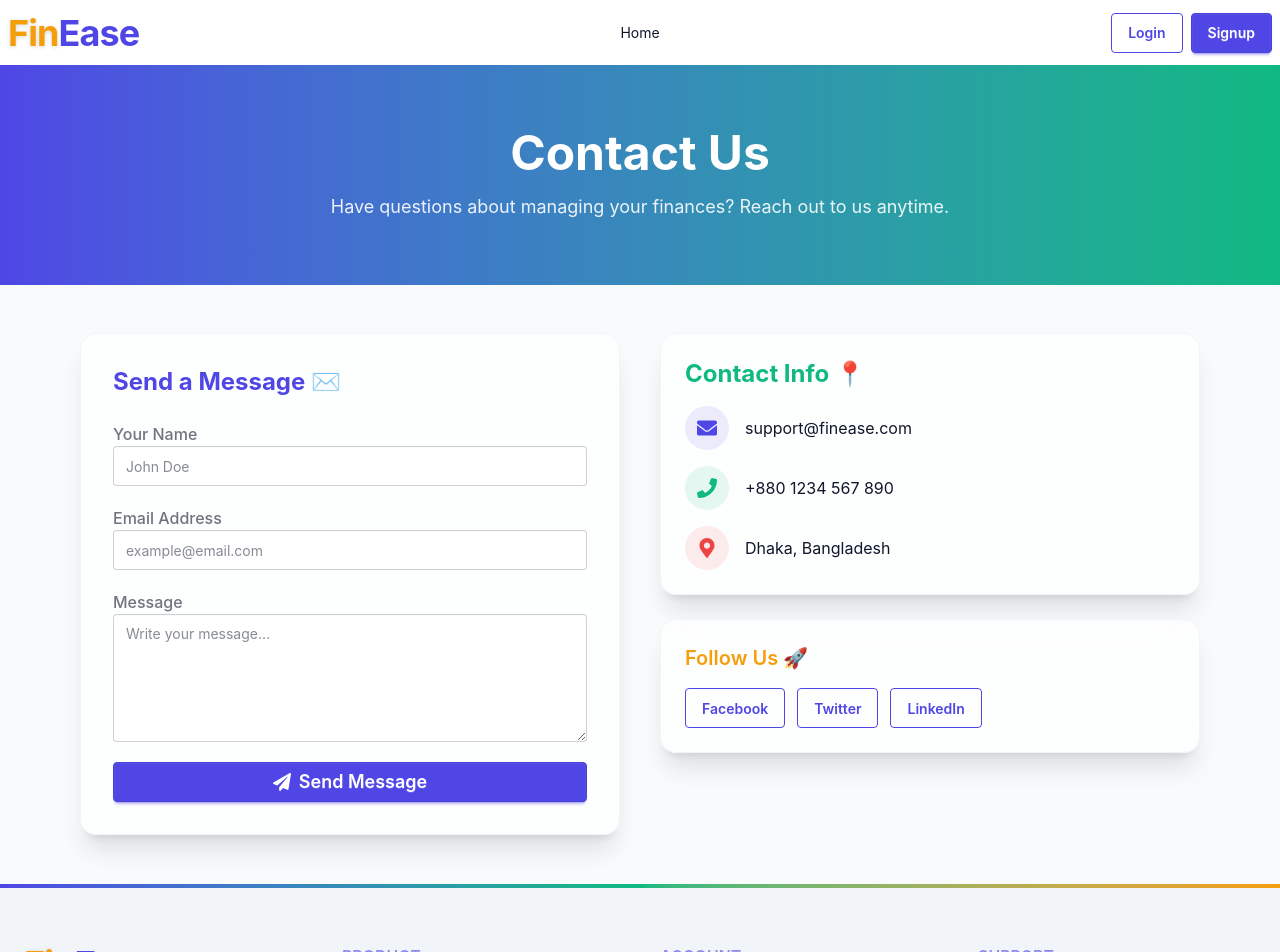
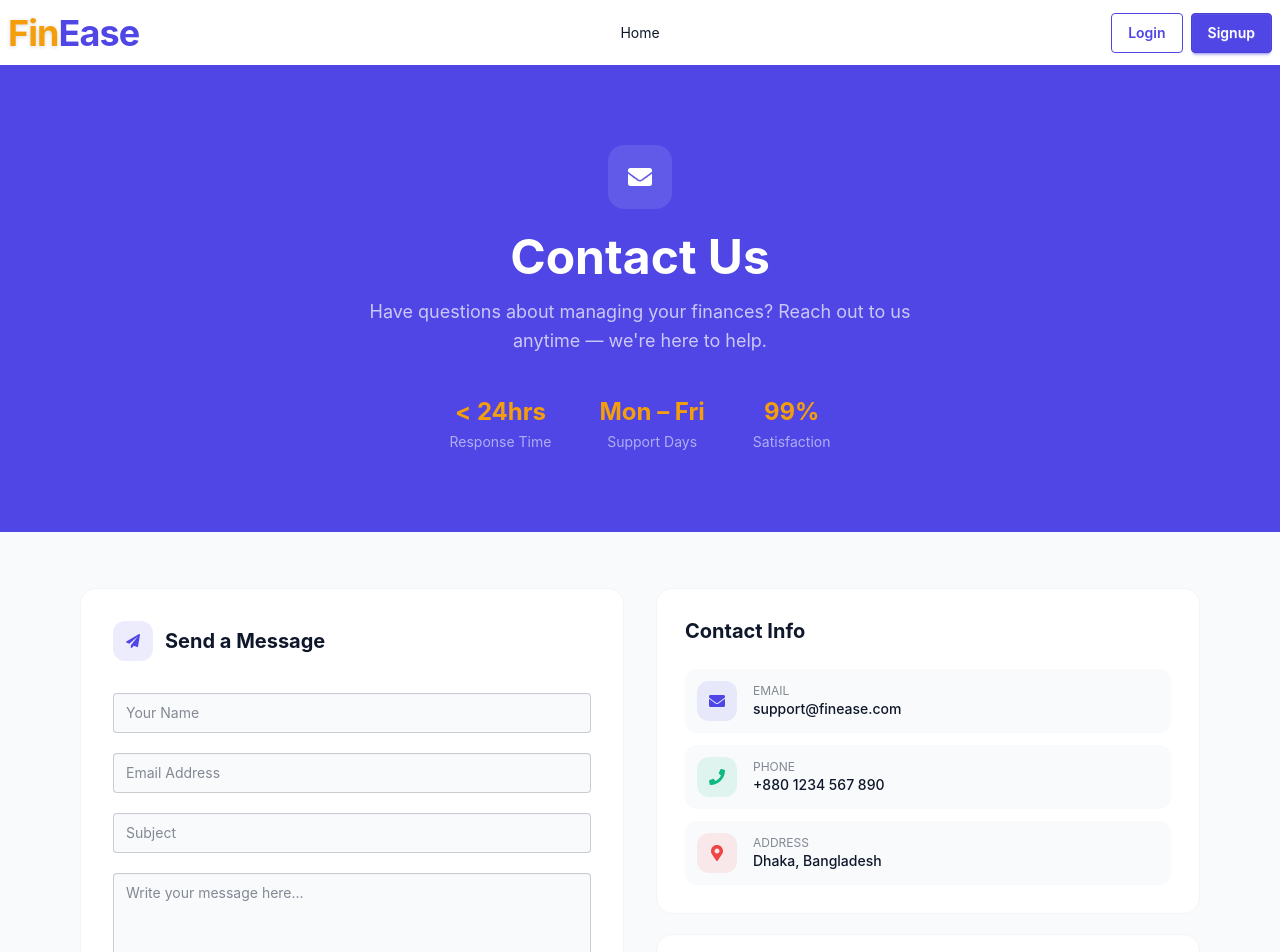
Before and after one commit to Al-Amin018555/FinEase-Client, a React (Vite) app: page /contact in a window 1280 px wide. Shown: the top 952 px of the page. Built offline with nearby package versions, Linux system fonts and the light colour scheme; no server answers.

Commit message:
updated contact page ui

```diff
--- a/public/contactData.json
+++ b/public/contactData.json
@@ -1,23 +1,20 @@
 {
     "title": "Contact Us",
-  "subtitle": "Have questions about managing your finances? Reach out to us anytime.",
+    "subtitle": "Have questions about managing your finances? Reach out to us anytime — we're here to help.",
+    "stats": [
+        { "value": "< 24hrs", "label": "Response Time" },
+        { "value": "Mon – Fri", "label": "Support Days" },
+        { "value": "99%", "label": "Satisfaction" }
+    ],
     "contactInfo": {
         "email": "support@finease.com",
         "phone": "+880 1234 567 890",
         "address": "Dhaka, Bangladesh"
     },
+    "availability": "Our support team is online — typically replies within a few hours.",
     "socialLinks": [
-    {
-      "name": "Facebook",
-      "url": "https://facebook.com"
-    },
-    {
-      "name": "Twitter",
-      "url": "https://twitter.com"
-    },
-    {
-      "name": "LinkedIn",
-      "url": "https://linkedin.com"
-    }
+        { "name": "Facebook", "url": "https://facebook.com" },
+        { "name": "Twitter", "url": "https://twitter.com" },
+        { "name": "LinkedIn", "url": "https://linkedin.com" }
     ]
 }
--- a/src/pages/Contact.jsx
+++ b/src/pages/Contact.jsx
@@ -1,13 +1,9 @@
 import { useEffect, useState } from "react";
-import {
-  FaEnvelope,
-  FaPhone,
-  FaMapMarkerAlt,
-  FaPaperPlane,
-} from "react-icons/fa";
+import { FaEnvelope, FaPhone, FaMapMarkerAlt, FaPaperPlane } from "react-icons/fa";
 
 const Contact = () => {
     const [data, setData] = useState(null);
+    const [sent, setSent] = useState(false);
 
     useEffect(() => {
         fetch("/contactData.json")
@@ -17,122 +13,187 @@ const Contact = () => {
 
     if (!data) {
         return (
-      <div className="flex justify-center items-center min-h-screen">
+            <div className="flex justify-center items-center min-h-screen bg-base-200">
                 <span className="loading loading-spinner loading-lg text-primary"></span>
             </div>
         );
     }
 
+    const handleSubmit = (e) => {
+        e.preventDefault();
+        setSent(true);
+        setTimeout(() => setSent(false), 3000);
+        e.target.reset();
+    };
+
+    const infoItems = [
+        {
+            icon: <FaEnvelope />,
+            label: "Email",
+            value: data.contactInfo?.email,
+            bg: "bg-primary/10",
+            color: "text-primary",
+        },
+        {
+            icon: <FaPhone />,
+            label: "Phone",
+            value: data.contactInfo?.phone,
+            bg: "bg-secondary/10",
+            color: "text-secondary",
+        },
+        {
+            icon: <FaMapMarkerAlt />,
+            label: "Address",
+            value: data.contactInfo?.address,
+            bg: "bg-error/10",
+            color: "text-error",
+        },
+    ];
+
     return (
         <div className="min-h-screen bg-base-200">
 
-      {/* HERO SECTION */}
-      <div className="bg-gradient-to-r from-primary to-secondary text-white py-16 text-center">
-        <h1 className="text-4xl md:text-5xl font-bold">
-          {data.title}
-        </h1>
-        <p className="mt-4 text-lg opacity-90">
+            {/* HERO */}
+            <div className="bg-primary text-primary-content py-20 text-center px-4">
+                <div className="inline-flex items-center justify-center w-16 h-16 rounded-2xl bg-white/10 mb-6">
+                    <FaEnvelope className="text-2xl" />
+                </div>
+
+                <h1 className="text-4xl md:text-5xl font-bold mb-4">{data.title}</h1>
+
+                <p className="text-lg text-primary-content/70 max-w-xl mx-auto leading-relaxed mb-10">
                     {data.subtitle}
                 </p>
+
+                <div className="flex justify-center gap-12 flex-wrap">
+                    {data.stats?.map((stat) => (
+                        <div key={stat.label} className="text-center">
+                            <p className="text-2xl font-bold text-accent">{stat.value}</p>
+                            <p className="text-sm text-primary-content/55 mt-1">{stat.label}</p>
+                        </div>
+                    ))}
+                </div>
             </div>
 
-      {/* MAIN SECTION */}
-      <div className="max-w-6xl mx-auto px-4 py-12 grid md:grid-cols-2 gap-10">
+            {/* MAIN */}
+            <div className="max-w-6xl mx-auto px-4 py-14 grid md:grid-cols-2 gap-8">
 
-        {/* CONTACT FORM */}
-        <div className="backdrop-blur-lg bg-white/70 border border-base-300 rounded-2xl shadow-xl p-8 transition hover:shadow-2xl hover:scale-[1.02]">
+                {/* FORM */}
+                <div className="bg-base-100 border border-base-300 rounded-2xl p-8">
+                    <div className="flex items-center gap-3 mb-8">
+                        <div className="w-10 h-10 rounded-xl bg-primary/10 flex items-center justify-center">
+                            <FaPaperPlane className="text-primary text-sm" />
+                        </div>
+                        <h2 className="text-xl font-bold text-base-content">Send a Message</h2>
+                    </div>
 
-          <h2 className="text-2xl font-bold text-primary mb-6">
-            Send a Message ✉️
-          </h2>
+                    {sent && (
+                        <div className="bg-success/10 border border-success/30 text-success rounded-xl px-4 py-3 mb-6 text-sm font-medium">
+                            ✓ Message sent! We'll get back to you soon.
+                        </div>
+                    )}
 
-          <form className="space-y-5">
-
-            <div>
-              <label className="label font-medium">Your Name</label>
+                    <form onSubmit={handleSubmit} className="space-y-5">
                         <input
                             type="text"
-                placeholder="John Doe"
-                className="input input-bordered w-full focus:outline-none focus:ring-2 focus:ring-primary transition"
+                            placeholder="Your Name"
+                            required
+                            className="input input-bordered w-full bg-base-200 focus:border-primary"
                         />
-            </div>
 
-            <div>
-              <label className="label font-medium">Email Address</label>
                         <input
                             type="email"
-                placeholder="example@email.com"
-                className="input input-bordered w-full focus:outline-none focus:ring-2 focus:ring-primary transition"
+                            placeholder="Email Address"
+                            required
+                            className="input input-bordered w-full bg-base-200 focus:border-primary"
                         />
-            </div>
 
-            <div>
-              <label className="label font-medium">Message</label>
+                        <input
+                            type="text"
+                            placeholder="Subject"
+                            required
+                            className="input input-bordered w-full bg-base-200 focus:border-primary"
+                        />
+
                         <textarea
-                placeholder="Write your message..."
-                className="textarea textarea-bordered w-full h-32 focus:outline-none focus:ring-2 focus:ring-primary transition"
+                            placeholder="Write your message here..."
+                            required
+                            className="textarea textarea-bordered w-full h-36 bg-base-200 focus:border-primary resize-none"
                         ></textarea>
-            </div>
 
-            <button className="btn btn-primary w-full flex items-center gap-2 text-lg transition transform hover:scale-105">
+                        <button
+                            type="submit"
+                            className="btn bg-primary text-white w-full flex items-center gap-2 hover:bg-primary/90"
+                        >
                             <FaPaperPlane />
                             Send Message
                         </button>
                     </form>
                 </div>
 
-        {/* CONTACT INFO */}
-        <div className="space-y-6">
+                {/* RIGHT */}
+                <div className="flex flex-col gap-5">
 
-          <div className="backdrop-blur-lg bg-white/70 border border-base-300 rounded-2xl shadow-xl p-6 transition hover:shadow-2xl hover:scale-[1.02]">
-            <h2 className="text-2xl font-bold text-secondary mb-4">
-              Contact Info 📍
-            </h2>
+                    {/* INFO */}
+                    <div className="bg-base-100 border border-base-300 rounded-2xl p-7">
+                        <h2 className="text-xl font-bold mb-6">Contact Info</h2>
 
-            <div className="space-y-4 text-base-content">
-
-              <div className="flex items-center gap-4">
-                <div className="bg-primary/10 p-3 rounded-full text-primary text-xl">
-                  <FaEnvelope />
+                        <div className="flex flex-col gap-3">
+                            {infoItems.map((item) => (
+                                <div key={item.label} className="flex items-center gap-4 bg-base-200 rounded-xl p-3">
+                                    <div className={`w-10 h-10 rounded-xl ${item.bg} ${item.color} flex items-center justify-center`}>
+                                        {item.icon}
                                     </div>
-                <span>{data.contactInfo.email}</span>
+                                    <div>
+                                        <p className="text-xs text-base-content/50 uppercase">{item.label}</p>
+                                        <p className="text-sm font-medium">{item.value}</p>
                                     </div>
-
-              <div className="flex items-center gap-4">
-                <div className="bg-secondary/10 p-3 rounded-full text-secondary text-xl">
-                  <FaPhone />
                                 </div>
-                <span>{data.contactInfo.phone}</span>
-              </div>
-
-              <div className="flex items-center gap-4">
-                <div className="bg-error/10 p-3 rounded-full text-error text-xl">
-                  <FaMapMarkerAlt />
-                </div>
-                <span>{data.contactInfo.address}</span>
-              </div>
+                            ))}
                         </div>
                     </div>
 
-          {/* SOCIAL LINKS */}
-          <div className="backdrop-blur-lg bg-white/70 border border-base-300 rounded-2xl shadow-xl p-6 transition hover:shadow-2xl hover:scale-[1.02]">
-            <h3 className="text-xl font-semibold mb-4 text-accent">
-              Follow Us 🚀
-            </h3>
+                    {/* SOCIAL */}
+                    <div className="bg-base-100 border border-base-300 rounded-2xl p-7">
+                        <h3 className="text-xl font-bold mb-5">Follow Us</h3>
 
                         <div className="flex flex-wrap gap-3">
-              {data.socialLinks.map((social, index) => (
+                            {data.socialLinks?.map((social, index) => (
                                 <a
                                     key={index}
                                     href={social.url}
                                     target="_blank"
                                     rel="noreferrer"
-                  className="btn btn-outline btn-primary hover:scale-105 transition"
+                                    className="btn btn-sm bg-primary/10 text-primary hover:bg-primary hover:text-white"
                                 >
                                     {social.name}
                                 </a>
                             ))}
                         </div>
+                    </div>
+
+                    {/* AVAILABILITY */}
+                    <div className="bg-success/10 border border-success/25 rounded-2xl px-5 py-4 flex items-center gap-3">
+                        <span className="w-2.5 h-2.5 rounded-full bg-success"></span>
+                        <p className="text-sm text-success font-medium">
+                            {data.availability}
+                        </p>
+                    </div>
+
+                    {/* CTA */}
+                    <div className="bg-primary rounded-2xl p-7 text-center text-primary-content">
+                        <h3 className="text-lg font-bold mb-2">Need urgent help?</h3>
+
+                        <p className="text-sm mb-5 opacity-80">
+                            For urgent issues, email us directly and we'll respond quickly.
+                        </p>
+
+                        <a
+                            href={`mailto:${data.contactInfo?.email}`}
+                            className="btn bg-white text-primary font-bold hover:bg-base-200 btn-sm"
+                        >
+                            Email Us Directly
+                        </a>
                     </div>
 
                 </div>
```
Lines whose indentation alone changed are shown as unchanged.
